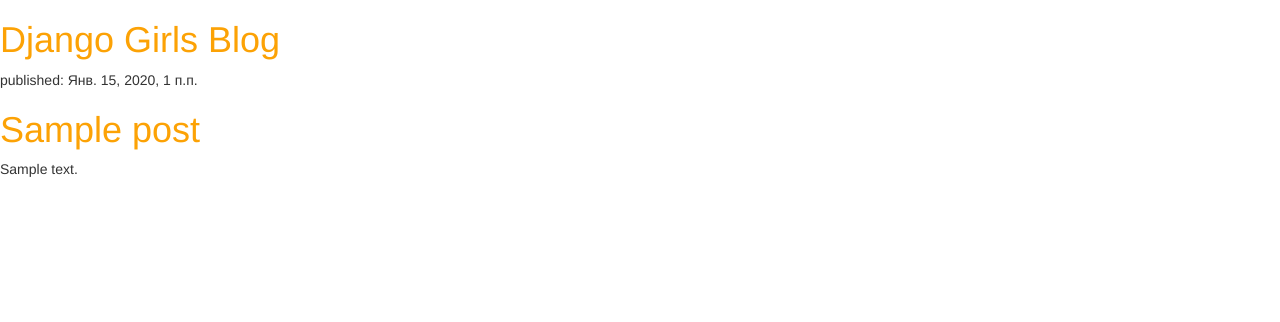
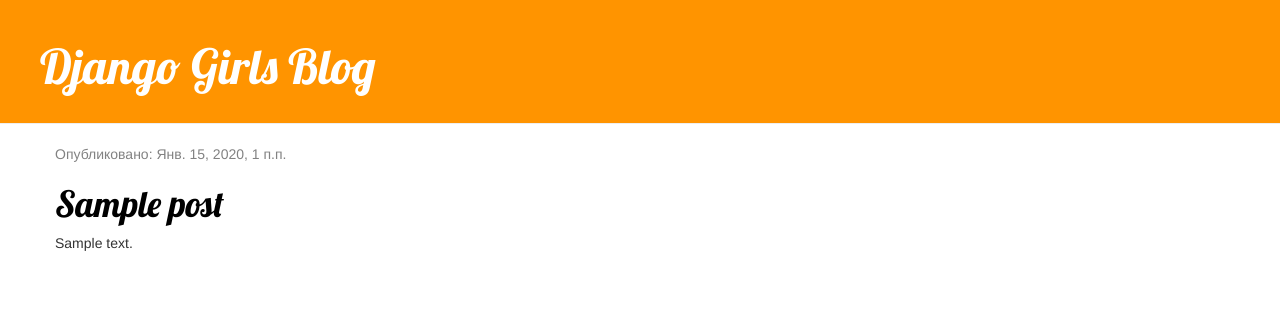
Before and after one commit to Stanislava2609/my-first-blog, a Django app: template mysite/blog/templates/blog/post_list.html in a window 1280 px wide. Shown: the top 322 px of the page. Run offline with Django 3.2, Linux system fonts and the light colour scheme; the template is opened without the code that fills it: values that come from a table or form of the project are taken from there, others are empty; tables that the repository leaves empty hold one stand-in row (values such as "Sample post"); some libraries are stand-ins or nearby versions.

Commit message:
Стало красиво

```diff
--- a/mysite/blog/static/css/blog.css
+++ b/mysite/blog/static/css/blog.css
@@ -1,3 +1,46 @@
-h1 a {
-    color: #FCA205;
+.page-header {
+    background-color: #ff9400;
+    margin-top: 0;
+    padding: 20px 20px 20px 40px;
 }
+
+.page-header h1, .page-header h1 a, .page-header h1 a:visited, .page-header h1 a:active {
+    color: #ffffff;
+    font-size: 36pt;
+    text-decoration: none;
+}
+
+.content {
+    margin-left: 40px;
+}
+
+h1, h2, h3, h4 {
+    font-family: 'Lobster', cursive;
+}
+
+.date {
+    color: #828282;
+}
+
+.save {
+    float: right;
+}
+
+.post-form textarea, .post-form input {
+    width: 100%;
+}
+
+.top-menu, .top-menu:hover, .top-menu:visited {
+    color: #ffffff;
+    float: right;
+    font-size: 26pt;
+    margin-right: 20px;
+}
+
+.post {
+    margin-bottom: 70px;
+}
+
+.post h1 a, .post h1 a:visited {
+    color: #000000;
+}
--- a/mysite/blog/templates/blog/post_list.html
+++ b/mysite/blog/templates/blog/post_list.html
@@ -4,19 +4,28 @@
         <title>Django Girls blog</title>
         <link rel="stylesheet" href="//maxcdn.bootstrapcdn.com/bootstrap/3.2.0/css/bootstrap.min.css">
         <link rel="stylesheet" href="//maxcdn.bootstrapcdn.com/bootstrap/3.2.0/css/bootstrap-theme.min.css">
+        <link href="https://fonts.googleapis.com/css?family=Lobster&subset=latin,cyrillic" rel="stylesheet" type="text/css">
         <link rel="stylesheet" href="{% static 'css/blog.css' %}">
     </head>
     <body>
-       <div>
+       <div class="page-header">
     <h1><a href="/">Django Girls Blog</a></h1>
 </div>
 
-{% for post in posts %}
-    <div>
-        <p>published: {{ post.published_date }}</p>
-        <h1><a href="">{{ post.title }}</a></h1>
-        <p>{{ post.text|linebreaksbr }}</p>
+<div class="content container">
+    <div class="row">
+        <div class="col-md-8">
+            {% for post in posts %}
+                <div class="post">
+                    <div class="date">
+                        <p>Опубликовано: {{ post.published_date }}</p>
+                    </div>
+                    <h1><a href="">{{ post.title }}</a></h1>
+                    <p>{{ post.text|linebreaksbr }}</p>
+                </div>
+            {% endfor %}
+        </div>
     </div>
-{% endfor %}
+</div>
     </body>
 </html>
```
